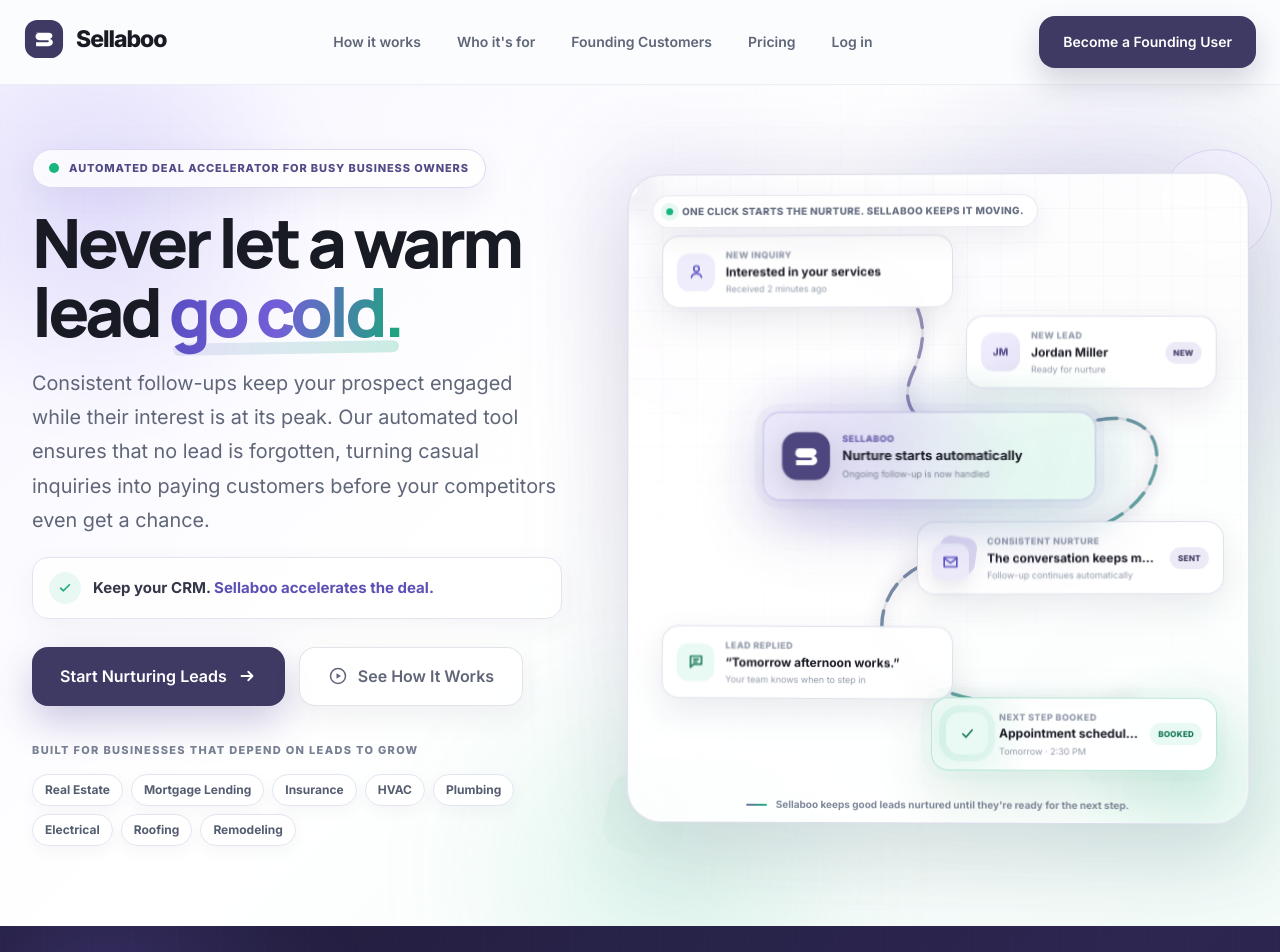
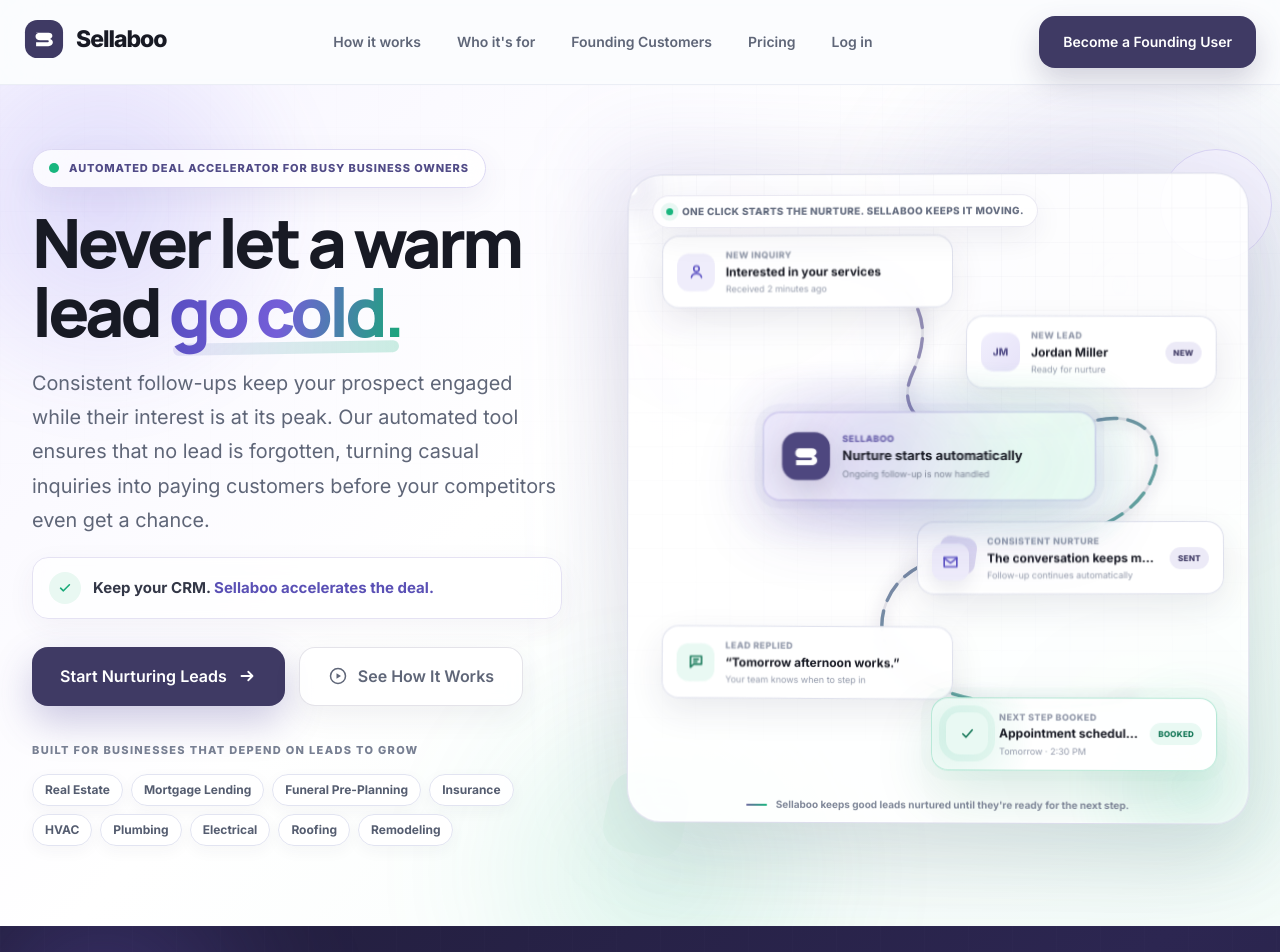
Before and after one commit to Sellaboo-dev/sellaboo-marketing, a Next.js app: page / in a window 1280 px wide. Shown: the top 952 px of the page. Built offline with nearby package versions, Linux system fonts and the light colour scheme.

Commit message:
added funeral pre-planning to industries.

```diff
--- a/components/hero/HeroSection.tsx
+++ b/components/hero/HeroSection.tsx
@@ -8,6 +8,7 @@ import { PlayIcon } from "@/components/icons/PlayIcon";
 const industries = [
   "Real Estate",
   "Mortgage Lending",
+  "Funeral Pre-Planning",
   "Insurance",
   "HVAC",
   "Plumbing",
```
